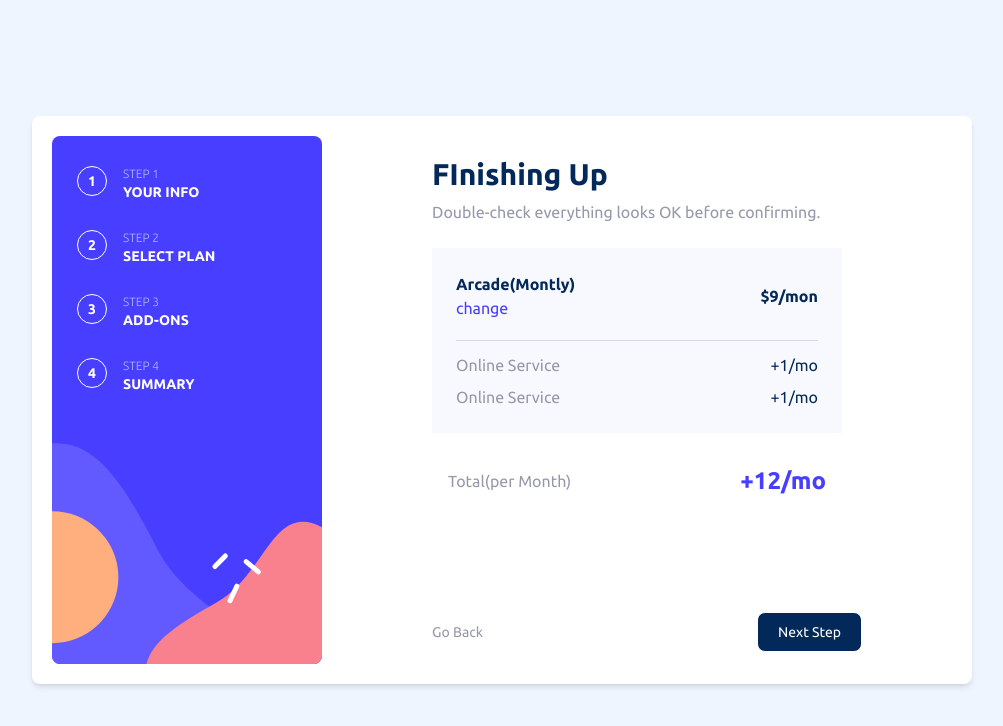
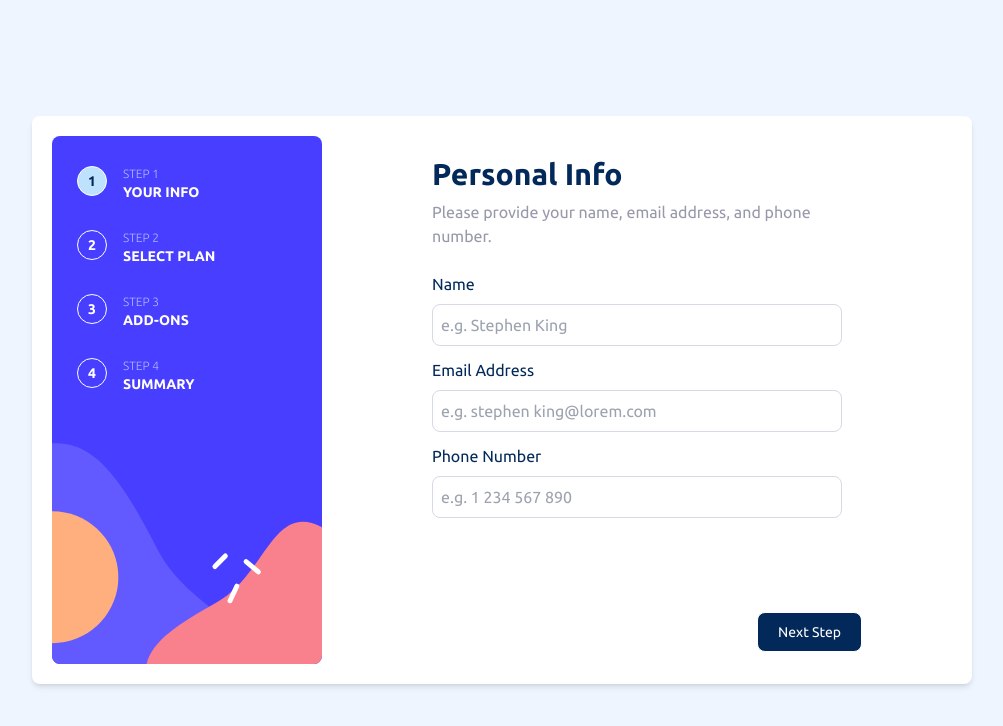
Before and after one commit to Techtees/multi-step-form, a React (Vite) app: page / in a window 1280 px wide. Shown: the top 726 px of the page, without its empty margins (138-1141 px from the left). Built offline with nearby package versions, Linux system fonts and the light colour scheme.

Commit message:
context to control form steps

```diff
--- a/src/App.tsx
+++ b/src/App.tsx
@@ -1,11 +1,26 @@
+import { StepProvider } from "./context/stepContext";
+import { Info } from "./components/Steps/Info"
+import {Plan} from "./components/Steps/Plan"
+
+import { Addons } from "./components/Steps/Addons"
+import { Summary } from "./components/Steps/Summary"
+
 import SideBar from "./components/Aside/SideBar";
-import StepLogic from "./components/StepLogic";
+import { StepWrapper } from "./components/StepWrapper";
+
+
 function App() {
+
+   const steps = [<Info />, <Plan />, <Addons />, <Summary />]
+
   return (
+
     <div className="overflow-hidden lg:h-screen flex items-center justify-center">
        <div className="lg:bg-white w-full lg:w-[940px] lg:p-5 lg:shadow-md lg:rounded-lg lg:flex lg:justify-between">
-           <SideBar />
-           <StepLogic />
+           <StepProvider steps={steps}>
+               <SideBar />
+               <StepWrapper />
+            </StepProvider>
        </div>
     </div>
    );
--- a/src/components/Aside/SideBar.tsx
+++ b/src/components/Aside/SideBar.tsx
@@ -1,35 +1,40 @@
+import { useStepContext } from '../../context/stepContext';
 import sideShape from '../../assets/sideShape.svg';
+import { Steps } from './Steps';
 
-import { StepTypes, Steps } from './Steps';
 
-const stepData : Array<StepTypes> = [
+const stepData : Array<StepDataType> = [
     {
-        stepNo: '1',
+        stepNo: 1,
         stepTitle: 'YOUR INFO'
     },
     {
-        stepNo: '2',
+        stepNo: 2,
         stepTitle: 'SELECT PLAN'
     },
     {
-        stepNo: '3',
+        stepNo: 3,
         stepTitle: 'ADD-ONS'
     },
     {
-        stepNo: '4',
+        stepNo: 4,
         stepTitle: 'SUMMARY'
     },
 ]
 
+
+
 function SideBar() {
+    const {currentStepIndex} = useStepContext()
+
     return (
         <div className='overflow-hidden relative bg-purple w-full h-[172px] lg:h-[528px] lg:w-[30%]  lg:rounded-lg'>
             <div className='flex justify-center mt-[28px] lg:mt-0 lg:justify-between lg:w-[153px] h-[228px] lg:absolute left-[25px] top-[30px] lg:flex-col '>
               {
-                stepData.map((data,index) => {
+                stepData.map((data,index,) => {
                     const {stepNo, stepTitle} = data
                     return(
-                        <Steps key={index} stepNo={stepNo} stepTitle={stepTitle} />
+                        <Steps key={index} stepNo={stepNo} stepTitle={stepTitle} currStep={currentStepIndex}   />
                     )
                 })
               }
--- a/src/components/Aside/Steps.tsx
+++ b/src/components/Aside/Steps.tsx
@@ -1,13 +1,15 @@
- export type StepTypes = {
-    stepNo: string,
+interface StepProps {
+    stepNo: number,
     stepTitle: string,
+    currStep: number,
 }
 
-export const Steps = ({stepNo, stepTitle} : StepTypes) => {
+export const Steps = ({stepNo, stepTitle, currStep} : StepProps) => {
+
     return (
         <>
             <div className='flex lg:gap-4 items-start cursor-pointer mr-4 lg:mr-0'>
-                <div className='rounded-full h-[30px] w-[30px] flex justify-center items-center border text-sm text-white font-bold border-white hover:bg-sky-blue hover:text-denim cursor-pointer z-10 '>{stepNo}</div>
+                <div className={`rounded-full h-[30px] w-[30px] flex justify-center items-center border text-sm  font-bold border-white hover:bg-sky-blue hover:text-denim cursor-pointer z-10 ${ (currStep + 1) === stepNo  ? 'text-denim bg-sky-blue': ' text-white'}`}>{stepNo}</div>
                 <div className='hidden lg:flex flex-col'>
                     <span className='text-xs text-light-blue font-light'>STEP {stepNo}</span>
                     <span className=' text-white text-sm font-bold'>{stepTitle}</span>
--- a/src/components/StepLogic.tsx
+++ /dev/null
@@ -1,44 +0,0 @@
-import { useStepLogic } from "../hooks/useStep"
-import { Info } from "./Steps/Info"
-import {Plan} from "./Steps/Plan"
-import { Button } from "../utils/Button"
-import { Addons } from "./Steps/Addons"
-import { Summary } from "./Steps/Summary"
-
-function StepLogic () {
-const {next, back, isFirstStep, steps, step, currentStepIndex } =  useStepLogic([
-    <Info />,
-    <Plan />,
-    <Addons />,
-    <Summary />
-
-])
-
-const handleSubmit = (e) => {
-    e.preventDefault()
-}
-
- return(
-    <>
-        <div className=" mx-auto max-w-[300px] md:max-w-[500px] shadow-md lg:shadow-none rounded-lg z-10 -top-[70px] lg:-top-[0] lg:w-[60%] lg:max-w-[450px]  items-start relative  bg-white p-5">
-            <form onSubmit={handleSubmit}>
-                {step}
-                <div className="fixed bottom-0 p-4 lg:p-0 lg:absolute left-0 bg-white lg:bottom-3  w-full">
-                    <div className={`flex ${!isFirstStep ? 'justify-between' : 'justify-end'}`}>
-                        {!isFirstStep && <Button text = 'Go Back' btnType="primary" type="button" onClick={back} />}
-                        <Button
-                            // type="Submit"
-                            text = 'Next Step'
-                            btnType="secondary"
-                            onClick={next}
-                        />
-                        {/* <Button text = 'Confirm' btnType="tertiary" /> */}
-                    </div>
-                </div>
-            </form>
-        </div>
-    </>
- )
-}
-
-export default StepLogic
--- /dev/null
+++ b/src/components/StepWrapper.tsx
@@ -0,0 +1,34 @@
+import { useStepContext } from "../context/stepContext"
+
+import { Button } from "../utils/Button"
+
+export const StepWrapper = () => {
+
+    const {next, back, isFirstStep, step, currentStepIndex} = useStepContext()
+
+    const handleSubmit = (e) => {
+        e.preventDefault()
+    }
+
+    return(
+        <>
+            <div className=" mx-auto max-w-[300px] md:max-w-[500px] shadow-md lg:shadow-none rounded-lg z-10 -top-[70px] lg:-top-[0] lg:w-[60%] lg:max-w-[450px]  items-start relative  bg-white p-5">
+                <form onSubmit={handleSubmit}>
+                    {step}
+                    <div className="fixed bottom-0 p-4 lg:p-0 lg:absolute left-0 bg-white lg:bottom-3  w-full">
+                        <div className={`flex ${!isFirstStep ? 'justify-between' : 'justify-end'}`}>
+                            {!isFirstStep && <Button text = 'Go Back' btnType="primary" type="button" onClick={back} />}
+                            <Button
+                                // type="Submit"
+                                text = 'Next Step'
+                                btnType="secondary"
+                                onClick={next}
+                            />
+                            {/* <Button text = 'Confirm' btnType="tertiary" /> */}
+                        </div>
+                    </div>
+                </form>
+            </div>
+        </>
+    )
+}
--- /dev/null
+++ b/src/context/stepContext.tsx
@@ -0,0 +1,50 @@
+import React, { createContext, useContext, useState, ReactNode } from 'react';
+
+interface StepContextType {
+    isFirstStep: boolean;
+    currentStepIndex: number;
+    step: React.ReactElement;
+    next: () => void;
+    back: () => void;
+    goTo: (index: number) => void;
+}
+
+const StepContext = createContext<StepContextType | undefined>(undefined);
+
+export const useStepContext = () => {
+    const context = useContext(StepContext);
+    if (!context) {
+        throw new Error('useStepContext must be used within a StepProvider');
+    }
+    return context;
+};
+
+export const StepProvider: React.FC<{ steps: React.ReactElement[], children: ReactNode}> = ( {children ,  steps} ) => {
+    const [currentStepIndex, setCurrentStepIndex] = useState(0);
+
+    const next = () => {
+        setCurrentStepIndex(i => (i >= steps.length - 1 ? i : i + 1));
+    };
+
+    const back = () => {
+        setCurrentStepIndex(i => (i <= 0 ? i : i - 1));
+    };
+
+    const goTo = (index: number) => {
+        setCurrentStepIndex(index);
+    };
+
+    const isFirstStep = currentStepIndex === 0;
+    const step = steps[currentStepIndex];
+
+    const value: StepContextType = {
+        isFirstStep,
+        currentStepIndex,
+        step,
+        next,
+        back,
+        goTo
+    };
+
+    return <StepContext.Provider value={value}>{children}</StepContext.Provider>;
+};
--- a/src/hooks/useStep.ts
+++ /dev/null
@@ -1,35 +0,0 @@
-import {useState, ReactElement} from 'react'
-
-export function useStepLogic (steps: ReactElement[]) {
- const [currentStepIndex, setCurrentStepIndex] = useState(3)
-
-
- function next () {
-  setCurrentStepIndex( i => {
-    if( i >= steps.length - 1) return i
-    return i + 1
-  })
- }
-
- function back () {
-    setCurrentStepIndex(  i => {
-     if( i <= 0) return i
-       return i - 1
-        }
-    )
- }
-
- function goTo (index: number) {
-    setCurrentStepIndex(index)
- }
-return {
-    isFirstStep: currentStepIndex === 0,
-    currentStepIndex,
-    step: steps[currentStepIndex],
-    next,
-    back,
-    goTo,
-    steps
-}
-
-}
```
